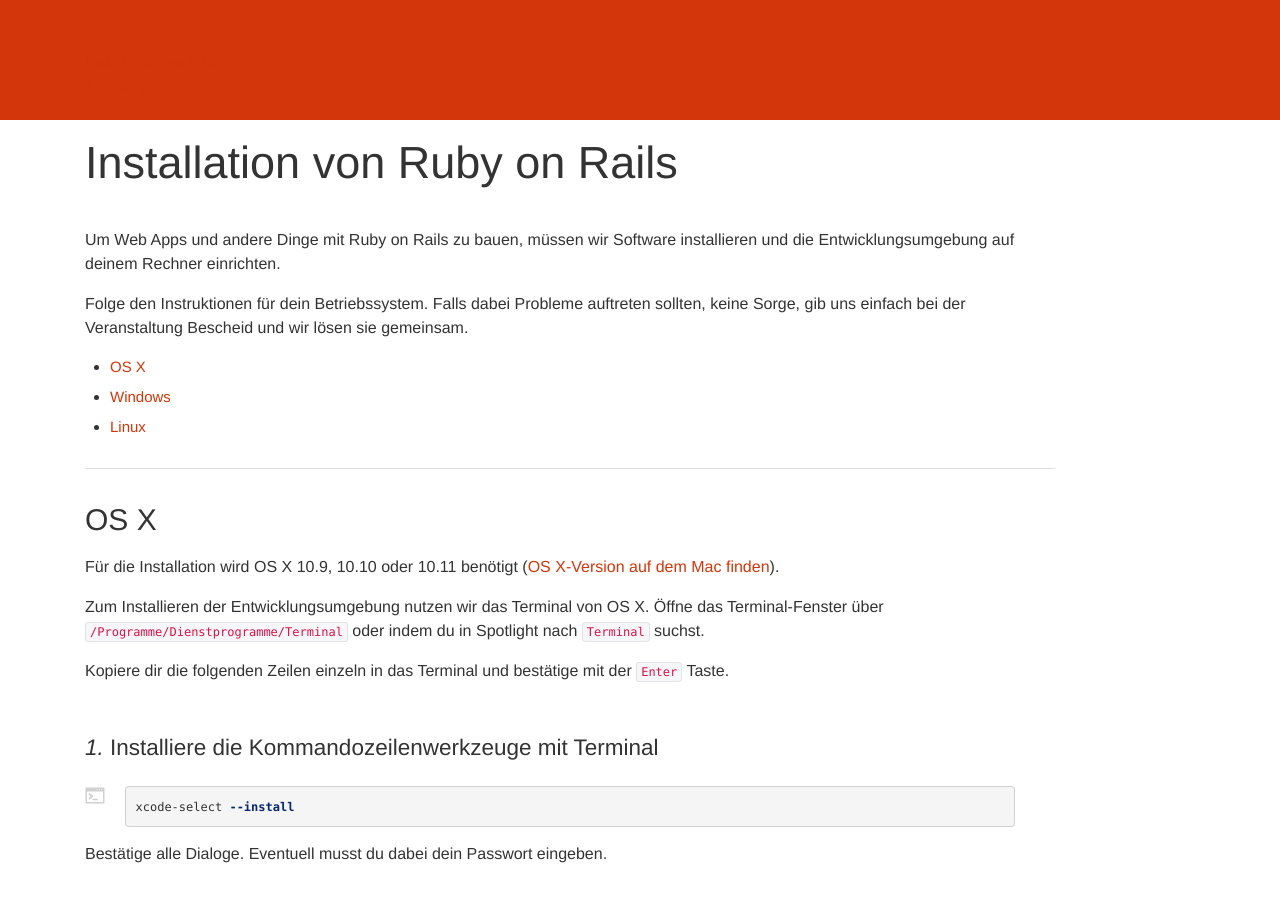
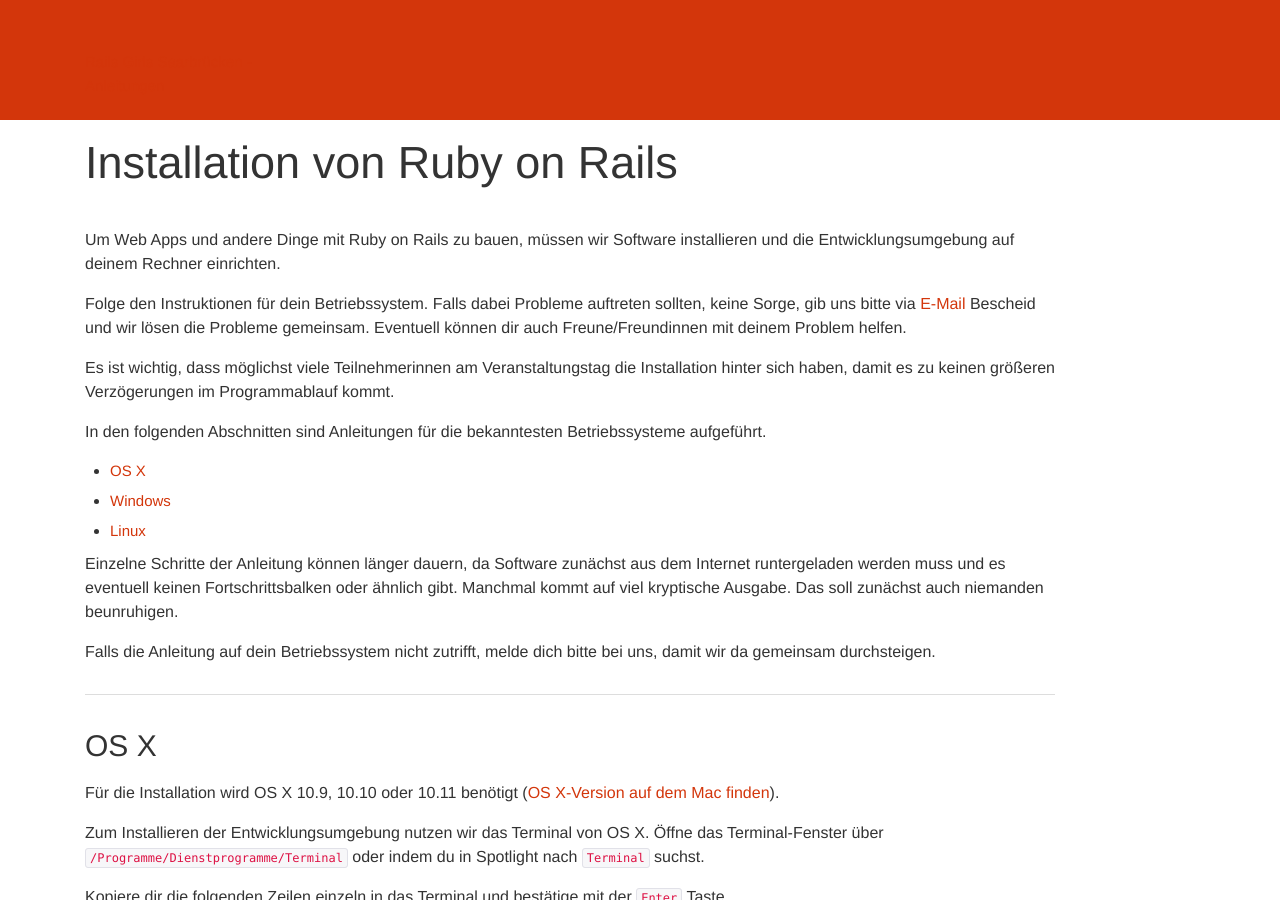
Before and after one commit to railsgirlssb/guides, a Jekyll site: the page built from _posts/2015-10-16-install.markdown, in a window 1280 px wide and 900 px high. Built offline with Jekyll 4.4.1, drawn with Linux system fonts in a browser that asks for light colours; nearby versions of some CDN libraries; some of the changed text lies outside the part shown.

Commit message:
enhance docs

```diff
--- a/_posts/2015-10-16-install.markdown
+++ b/_posts/2015-10-16-install.markdown
@@ -8,11 +8,21 @@
 
 Um Web Apps und andere Dinge mit Ruby on Rails zu bauen, müssen wir Software installieren und die Entwicklungsumgebung auf deinem Rechner einrichten.
 
-Folge den Instruktionen für dein Betriebssystem. Falls dabei Probleme auftreten sollten, keine Sorge, gib uns einfach bei der Veranstaltung Bescheid und wir lösen sie gemeinsam.
+Folge den Instruktionen für dein Betriebssystem. Falls dabei Probleme auftreten sollten, keine Sorge, gib uns bitte via <a href="mailto:railsgirlssb@gmail.com">E-Mail</a> Bescheid und wir lösen die Probleme gemeinsam.
+Eventuell können dir auch Freune/Freundinnen mit deinem Problem helfen.
+
+Es ist wichtig, dass möglichst viele Teilnehmerinnen am Veranstaltungstag die Installation hinter sich haben, damit es zu keinen größeren Verzögerungen im Programmablauf kommt.
+
+In den folgenden Abschnitten sind Anleitungen für die bekanntesten Betriebssysteme aufgeführt.
 
 * [OS X](#os-x)
 * [Windows](#windows)
 * [Linux](#linux)
+
+Einzelne Schritte der Anleitung können länger dauern, da Software zunächst aus dem Internet runtergeladen werden muss und es eventuell keinen Fortschrittsbalken oder ähnlich gibt.
+Manchmal kommt auf viel kryptische Ausgabe. Das soll zunächst auch niemanden beunruhigen.
+
+Falls die Anleitung auf dein Betriebssystem nicht zutrifft, melde dich bitte bei uns, damit wir da gemeinsam durchsteigen.
 
 <hr />
 
@@ -117,6 +127,10 @@
 [2015-mm-jj HH:MM:SS] INFO ruby 2.1.5 (2014-11-13) [i386-mingw32]
 [2015-mm-jj HH:MM:SS] INFO WEBrick::HTTPServer#start: pid=xxxx port=3000
 {% endhighlight %}
+
+Gib anschließend die Tastenkombination <code>STRG + C</code> ein und bestätige die daraufflogende Frage mit <code><J/code>.
+
+Du kannst nun das Terminalfenster schließen.
 
 ### *2.* Installiere einen Texteditor, um Codedateien zu bearbeiten
 
```
Also changed, not shown: other parts of _posts/2015-10-16-install.markdown (+2 -2 lines).
